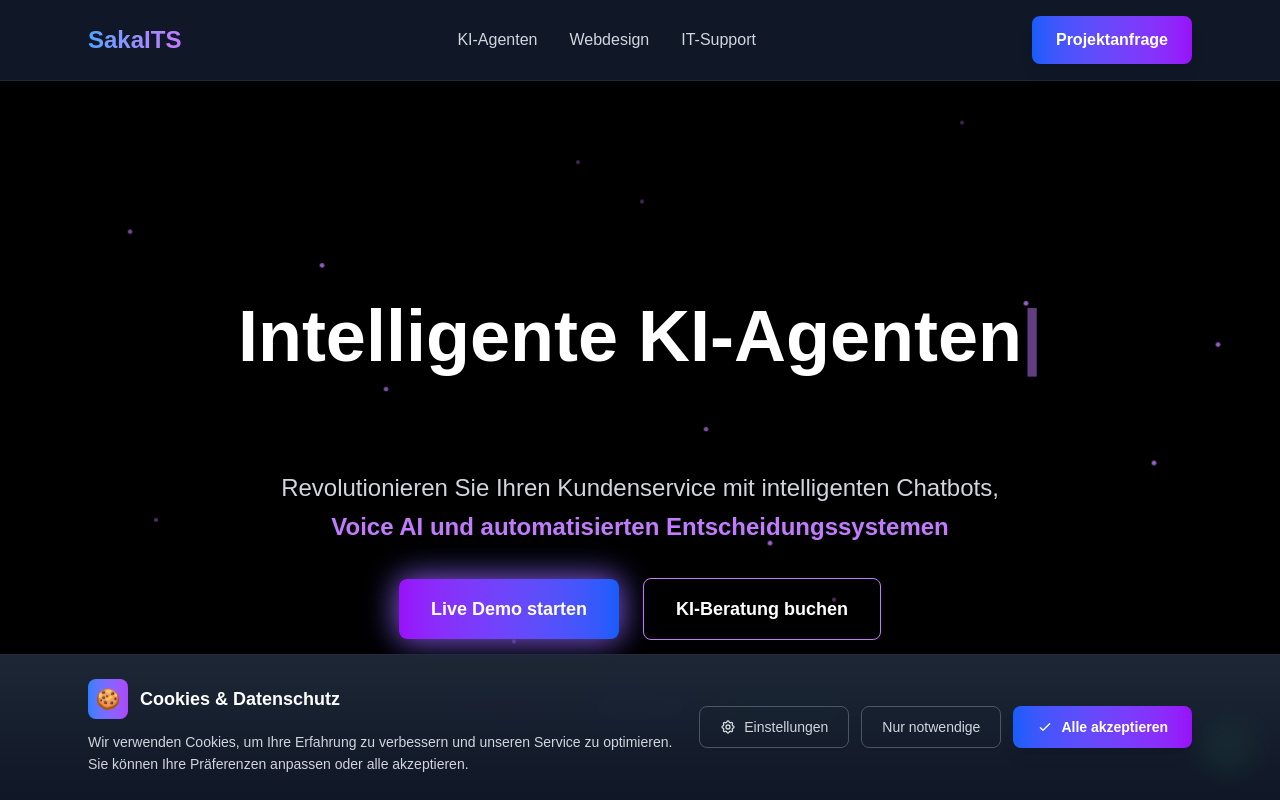
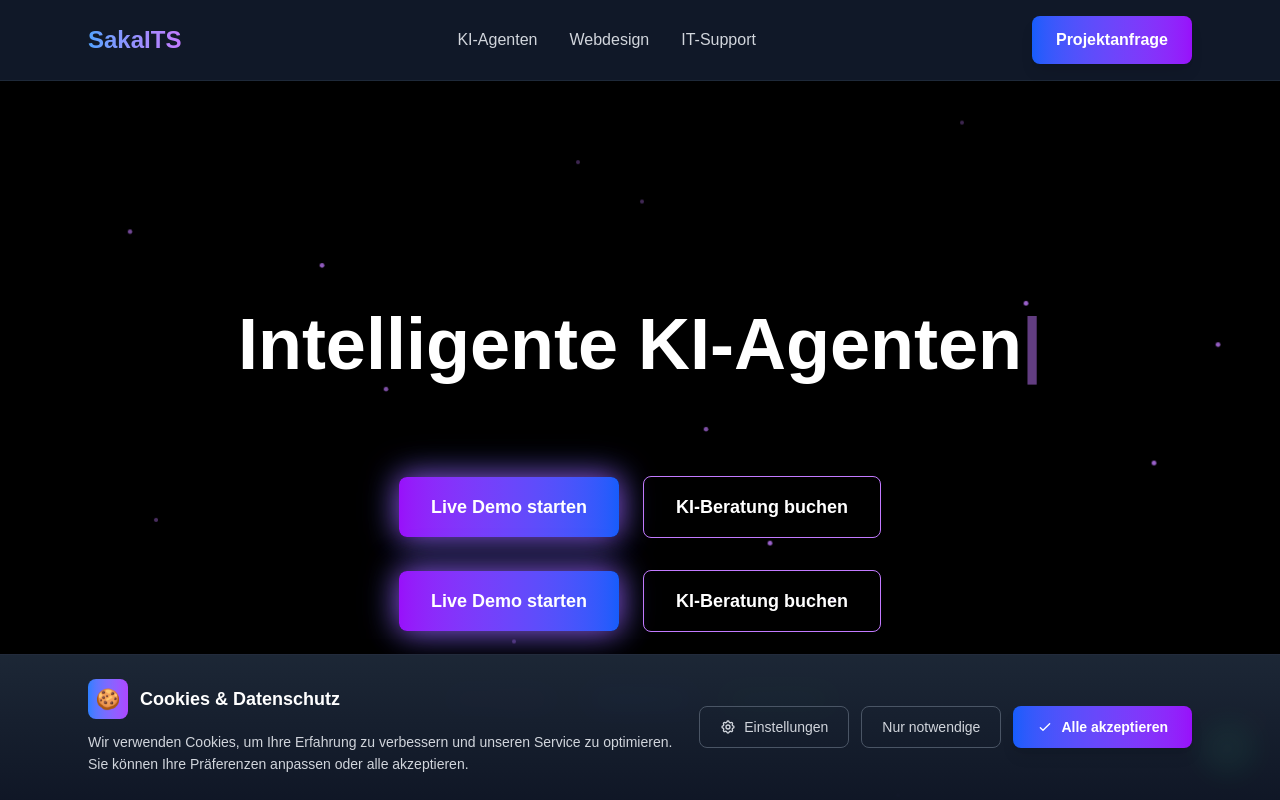
Before and after one commit to Sefkan2698/SakaITS2, a Next.js app: page /ki-agenten in a window 1280 px wide. Shown: the top 800 px of the page. Built offline with nearby package versions, Linux system fonts and the light colour scheme.

Commit message:
kiagenten buttons

```diff
--- a/src/app/ki-agenten/page.js
+++ b/src/app/ki-agenten/page.js
@@ -99,14 +99,17 @@ const KiHeroSectionTyping = () => {
             </h1>
           </div>
 
-          {/* Progressive Reveal Subtext */}
-          <div className={`transition-all duration-1000 ${showSubtext ? 'opacity-100 translate-y-0' : 'opacity-0 translate-y-10'}`}>
-            <p className="text-xl md:text-2xl text-gray-300 max-w-3xl mx-auto leading-relaxed">
-              Revolutionieren Sie Ihren Kundenservice mit intelligenten Chatbots,
-              <br className="hidden md:block" />
-              <span className="text-purple-400 font-semibold">Voice AI und automatisierten Entscheidungssystemen</span>
-            </p>
-          </div>
+       {/* Progressive Reveal Buttons */}
+<div className={`transition-all duration-1000 delay-500 ${showButtons ? 'opacity-100 translate-y-0' : 'opacity-0 translate-y-10'}`}>
+  <div className="flex flex-col md:flex-row gap-6 justify-center items-center">
+    <button className="glow-button w-full md:w-auto bg-gradient-to-r from-purple-600 to-blue-600 px-8 py-4 rounded-lg text-lg font-semibold hover:from-purple-700 hover:to-blue-700 transition-all duration-300 transform hover:scale-105">
+      Live Demo starten
+    </button>
+    <button className="w-full md:w-auto border border-purple-400 px-8 py-4 rounded-lg text-lg font-semibold hover:bg-purple-400 hover:text-black transition-all duration-300">
+      KI-Beratung buchen
+    </button>
+  </div>
+</div>
 
           {/* Progressive Reveal Buttons */}
           <div className={`transition-all duration-1000 delay-500 ${showButtons ? 'opacity-100 translate-y-0' : 'opacity-0 translate-y-10'}`}>
```
